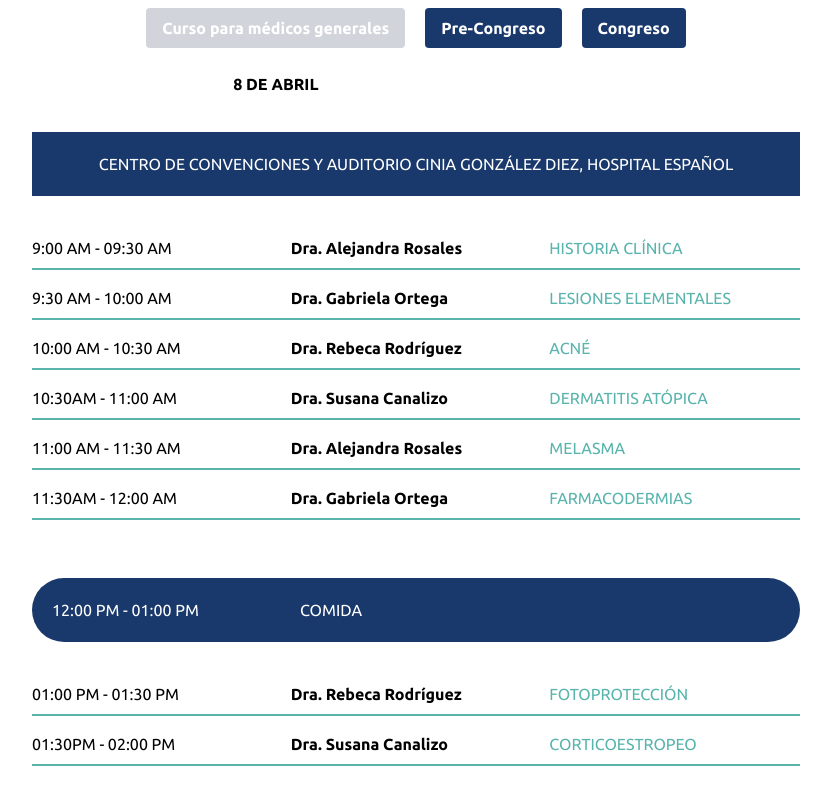
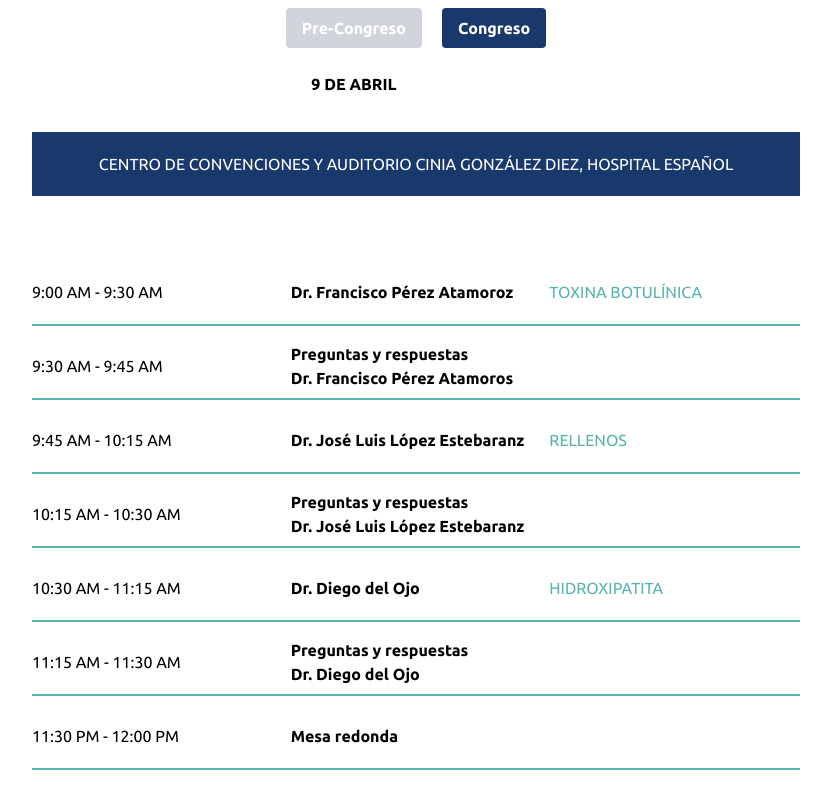
Before and after one commit to IviSoftware/amdProgram, a React (Vite) app: page / in a window 1280 px wide. Shown: the top 785 px of the page, without its empty margins (224-1055 px from the left). Built offline with nearby package versions, Linux system fonts and the light colour scheme.

Commit message:
curso doctores eliminado

```diff
--- a/src/App.jsx
+++ b/src/App.jsx
@@ -11,17 +11,13 @@ import {Abril12Programa} from './assets/Elements/Abril12Programa';
 
 function App() {
 
-  const [sectionState,setSectionState] = useState('curso')
+  const [sectionState,setSectionState] = useState('pre')
   const [dayCourse,setDayCourse] = useState('10 DE ABRIL')
   const [salon,setSalon] = useState('salon1')
 
   return (
     <>
         <section className='w-full flex justify-center items-center gap-5 mb-5 mt-2'>
-            <div>
-              <BtnMenu type="curso" setSectionState={setSectionState} sectionState={sectionState}>Curso para médicos generales</BtnMenu>
-             <h3 className={`mb-4 mt-6 text-center ${sectionState === 'curso' ? 'opacity-1' : 'opacity-0'}`}><b>8 DE ABRIL</b></h3>
-            </div>
             <div>
               <BtnMenu type="pre" setSectionState={setSectionState} sectionState={sectionState}>Pre-Congreso</BtnMenu>
               <h3 className={`mb-4 mt-6 text-center ${sectionState === 'pre' ? 'opacity-1' : 'opacity-0'}`}><b>9 DE ABRIL</b></h3>
@@ -62,7 +58,6 @@ function App() {
         </section>}
 
         <div className='w-full flex flex-col items-center'>
-        {sectionState === 'curso' && <CursoDoctores /> }
 
         {sectionState === 'pre' && <PreCongreso /> }
 
```
